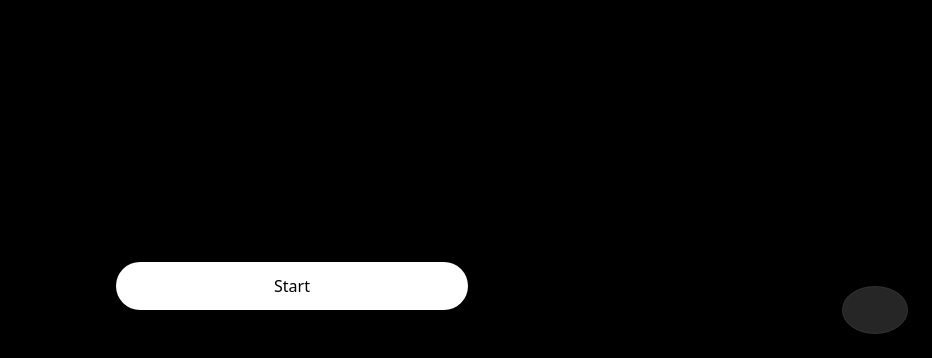
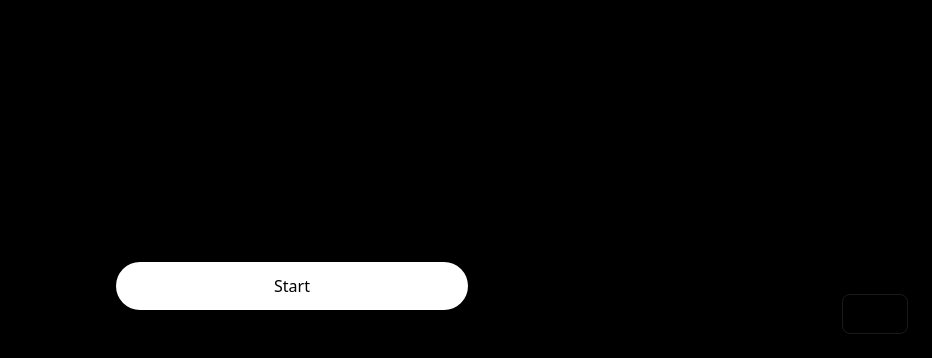
Before and after one commit to Rachitbyte/minimal-stopwatch, a website built with Vite: page index.html in a window 1280 px wide. Shown: the part 442-800 px from the top of the page, without its empty margins (348-1280 px from the left). Built offline with nearby package versions, Linux system fonts and the light colour scheme.

Commit message:
fix: style fullscreen button as secondary icon and perfectly center countdown controls

```diff
--- a/src/style.css
+++ b/src/style.css
@@ -427,25 +427,25 @@ button.secondary {
 /* Fullscreen Button */
 .fullscreen-btn {
   position: fixed;
-  bottom: var(--spacing-lg);
-  right: var(--spacing-lg);
-  width: 48px;
-  height: 48px;
-  border-radius: 50%;
-  background-color: var(--color-surface);
-  color: var(--color-text-secondary);
+  bottom: 24px;
+  right: 24px;
+  width: 40px;
+  height: 40px;
+  border-radius: 8px;
+  background-color: transparent;
+  color: rgba(255, 255, 255, 0.4);
   display: flex;
   align-items: center;
   justify-content: center;
   z-index: 100;
-  border: 1px solid rgba(255, 255, 255, 0.05);
-  box-shadow: 0 4px 12px rgba(0, 0, 0, 0.5);
-  transition: opacity 150ms, transform 150ms, color 150ms;
+  border: 1px solid rgba(255, 255, 255, 0.1);
+  box-shadow: none;
+  transition: opacity 150ms, transform 150ms, color 150ms, background-color 150ms;
 }
 
 .fullscreen-btn:hover {
-  color: var(--color-text-primary);
-  background-color: var(--color-surface-raised);
+  color: rgba(255, 255, 255, 0.9);
+  background-color: rgba(255, 255, 255, 0.05);
 }
 
 .fullscreen-btn:active {
@@ -475,5 +475,6 @@ body.is-fullscreen .controls {
   bottom: 0;
   left: 0;
   width: 100%;
-  padding-bottom: 24px;
+  max-width: 100%; /* Override the normal 400px max-width to allow full-width centering */
+  padding-bottom: 32px;
 }
```
